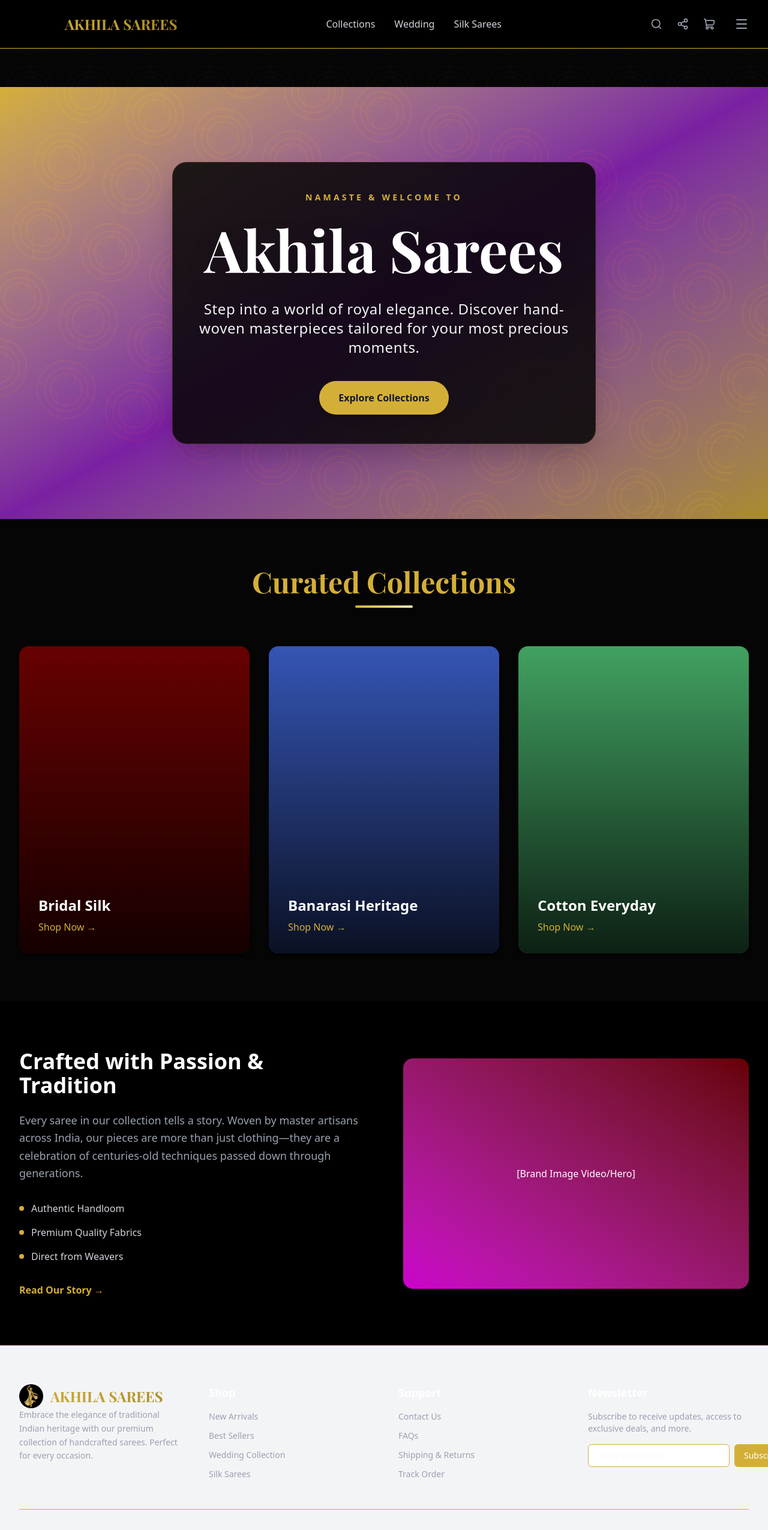
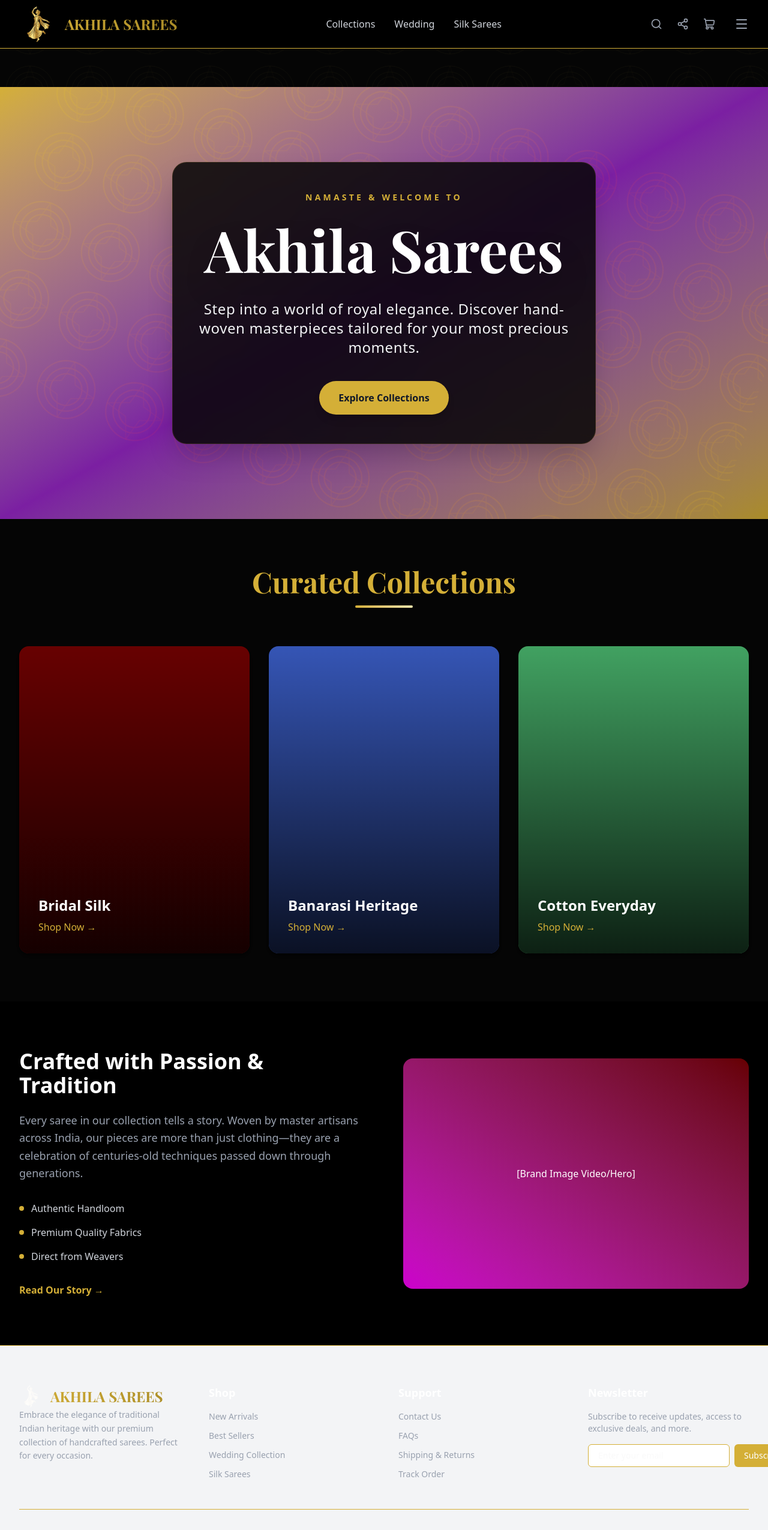
Before and after one commit to akhila2008/demoweb, a Next.js app in the folder frontend/: page / in a window 1280 px wide. Shown: the top 2550 px of the page at 60% size. Built offline with nearby package versions, Linux system fonts and the light colour scheme; no server answers.

Commit message:
fix: Force mix-blend-screen on logo to prevent it from disappearing on light mode OS settings

```diff
--- a/frontend/src/components/Footer.tsx
+++ b/frontend/src/components/Footer.tsx
@@ -8,7 +8,7 @@ export default function Footer() {
           {/* Brand */}
           <div className="col-span-1 md:col-span-1">
             <Link href="/" className="flex items-center gap-3 text-2xl font-bold bg-clip-text text-transparent bg-gradient-to-r from-[var(--color-primary)] to-[var(--color-secondary)] font-brand">
-              <img src="/logo.png" alt="Akhila Sarees Logo" className="h-10 w-10 object-contain mix-blend-multiply dark:mix-blend-screen rounded-full" />
+              <img src="/logo.png?v=4" alt="Akhila Sarees Logo" className="h-10 w-10 object-contain mix-blend-screen rounded-full" />
               AKHILA SAREES
             </Link>
             <p className="text-gray-400 text-sm leading-relaxed mb-6">
--- a/frontend/src/components/Navbar.tsx
+++ b/frontend/src/components/Navbar.tsx
@@ -53,7 +53,7 @@ export default function Navbar() {
           {/* Logo */}
           <div className="flex-shrink-0 flex items-center">
             <Link href="/" className="flex items-center gap-3 text-2xl font-bold bg-clip-text text-transparent bg-gradient-to-r from-[var(--color-primary)] to-[var(--color-secondary)] font-brand">
-              <img src="/logo.png?v=3" alt="Akhila Sarees Logo" className="h-16 w-16 object-contain mix-blend-multiply dark:mix-blend-screen rounded-full" />
+              <img src="/logo.png?v=4" alt="Akhila Sarees Logo" className="h-16 w-16 object-contain mix-blend-screen rounded-full" />
               AKHILA SAREES
             </Link>
           </div>
```
